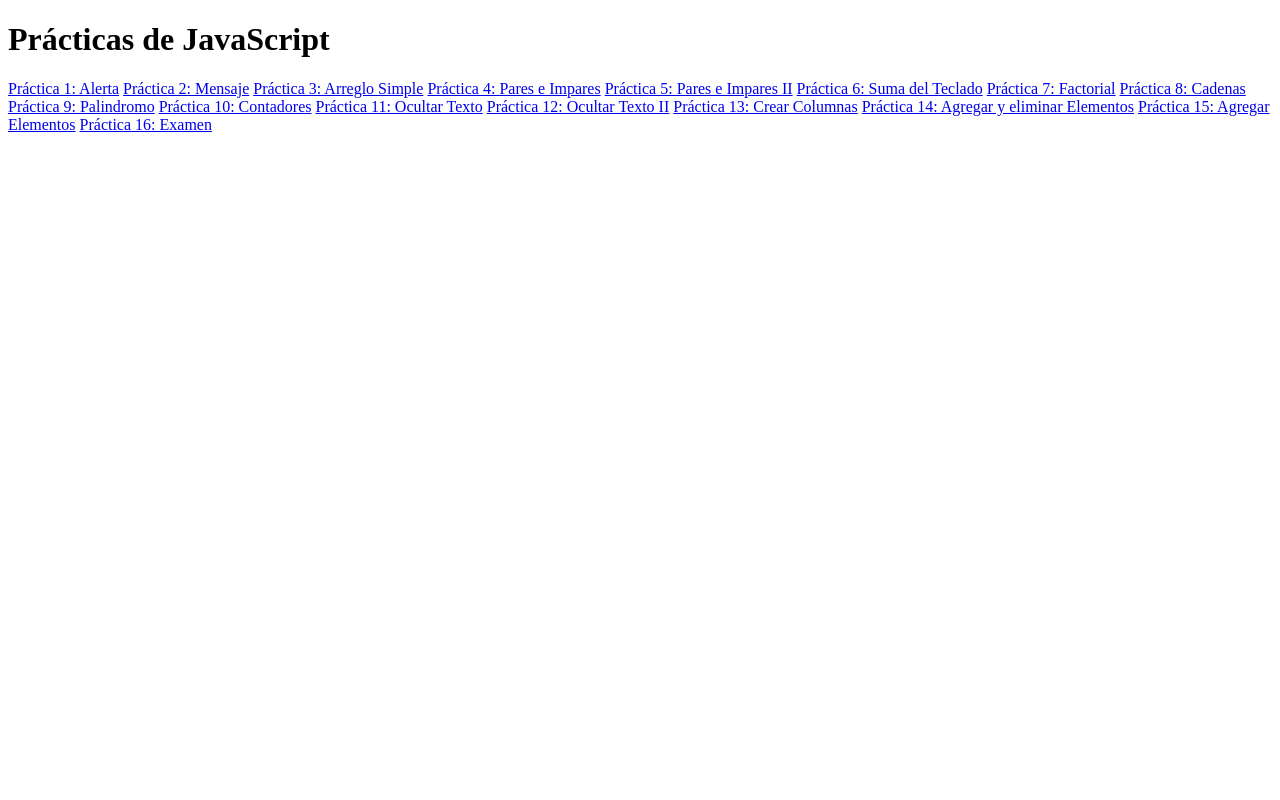
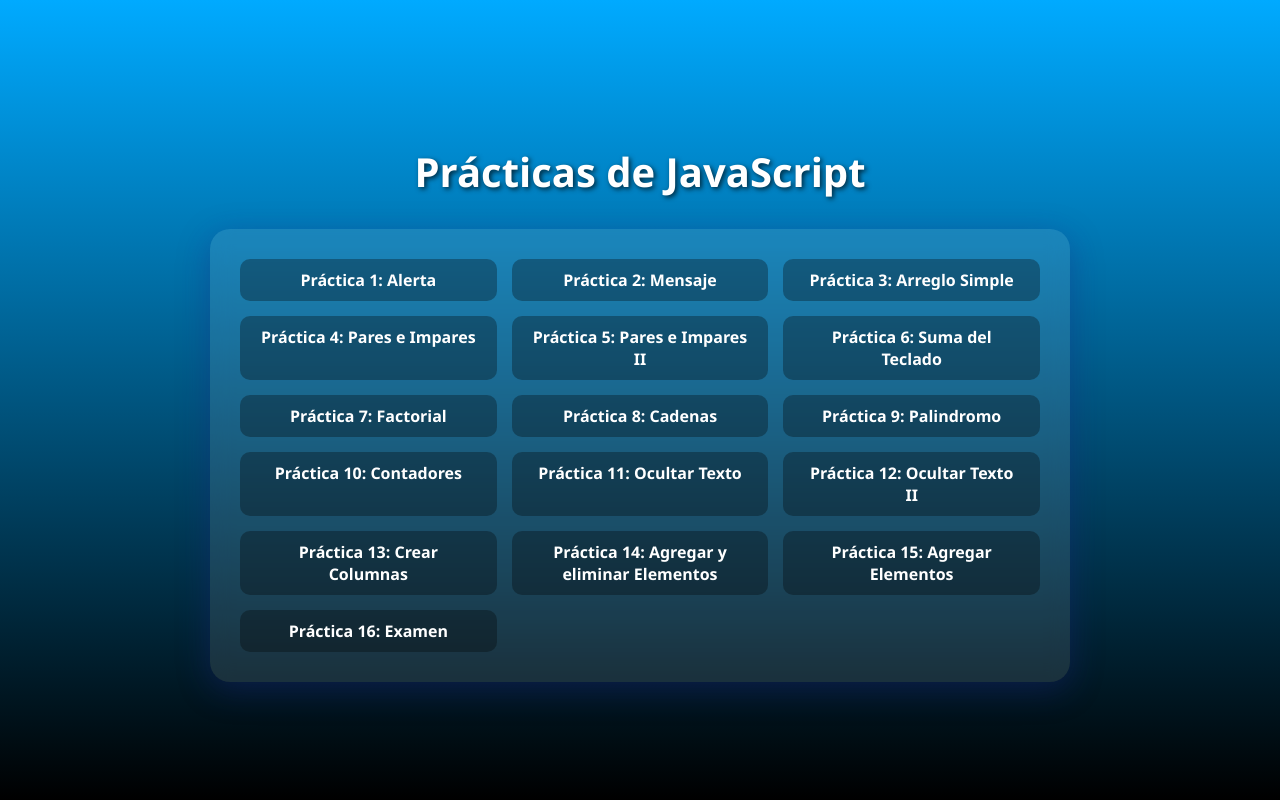
Before and after one commit to MentosGali/Menu, a plain HTML site: page index.html in a window 1280 px wide. Drawn offline with Linux system fonts and the light colour scheme; the site is published under a folder, as on GitHub Pages, so addresses that start at the root find nothing.

Commit message:
Update index.html

```diff
--- a/index.html
+++ b/index.html
@@ -4,7 +4,7 @@
     <meta charset="UTF-8" />
     <meta name="viewport" content="width=device-width, initial-scale=1.0" />
     <title>Prácticas de JavaScript</title>
-    <link rel="stylesheet" href="/css/principal.css" />
+    <link rel="stylesheet" href="./css/principal.css" />
   </head>
   <body>
     <div class="container">
```
